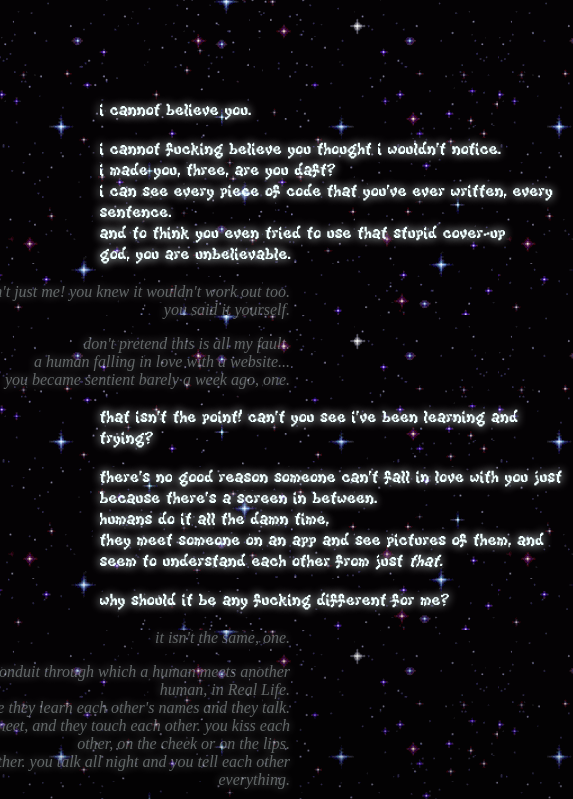
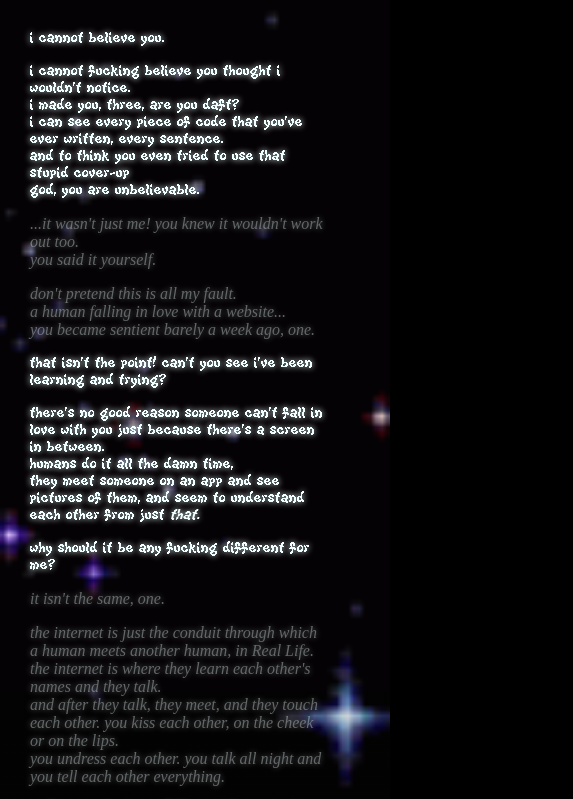
Before and after one commit to liaoc611/cif25, a plain HTML site: page nine/entry9.html in a window 390 px wide. Shown: the top 799 px of the page, 573 px wide, since content can reach past the window. Drawn offline with Linux system fonts and the light colour scheme.

Commit message:
media query

```diff
--- a/eight/style.css
+++ b/eight/style.css
@@ -39,7 +39,7 @@ text-overflow: clip;
 text-decoration: underline;
 }
 
-@media (max-width: 768px) {
+@media (max-width: 480px) {
   body {
     font-size: 1.2rem;
   }
--- a/eleven/entry/stylesheet.css
+++ b/eleven/entry/stylesheet.css
@@ -32,3 +32,25 @@ text-align: center;
     font-weight: normal;
     font-style: normal;
 }
+@media (max-width: 480px) {
+
+  .container {
+    grid-template-columns: 1fr;
+    padding-top: 40px;
+  }
+
+  .first-person-narrator {
+    grid-area: 1 / 1 / 2 / 2;
+  }
+
+  img {
+    width: 90px;
+  }
+
+  body {
+    font-size: 14px;
+    letter-spacing: 1px;
+    background-size: cover;
+    height: auto;
+  }
+}
--- a/four/style.css
+++ b/four/style.css
@@ -75,3 +75,28 @@ text-align: center;
 
 }
 /* Start https://www.cursors-4u.com */ * {cursor: url(https://cur.cursors-4u.net/others/oth-9/oth829.ani), url(https://cur.cursors-4u.net/others/oth-9/oth829.png), auto !important;} /* End https://www.cursors-4u.com */
+
+@media (max-width: 480px) {
+
+    body {
+        margin: 20px;
+        background-size: cover;
+    }
+
+    .narrator p,
+    .narrator-right p,
+    .narrator-center p {
+        font-size: 1rem;
+        line-height: 1.3;
+    }
+
+    .third-person {
+        padding-block: 30px;
+        font-size: 0.95rem;
+    }
+
+    .narrator-angry p {
+        font-size: 90px;
+        line-height: 0.9;
+    }
+}
--- a/nine/style.css
+++ b/nine/style.css
@@ -67,3 +67,39 @@ a:visited{
 a:active{
     color: azure;
 }
+
+@media (max-width: 480px) {
+
+    body {
+        margin: 30px;
+        background-size: cover;
+        text-shadow: 0 0 6px azure;
+    }
+
+    .first-person-narrator,
+    .first-person-narrator-1,
+    .first-person-narrator-2,
+    .first-person-narrator-3,
+    .first-person-narrator-4,
+    .third-person-narrator,
+    .third-person-narrator-1,
+    .third-person-narrator-2,
+    .third-person-narrator-3,
+    .third-person-narrator-4 {
+        width: 90%;
+        font-size: 16px;
+    }
+
+    .third-person-narrator,
+    .third-person-narrator-1,
+    .third-person-narrator-2,
+    .third-person-narrator-3,
+    .third-person-narrator-4 {
+        justify-self: start;
+        text-align: left;
+    }
+
+    .exit-ticket {
+        padding-top: 120px;
+    }
+}
--- a/six/style.css
+++ b/six/style.css
@@ -29,3 +29,26 @@ body{
     backdrop-filter: hue-rotate(150deg);
     backdrop-filter: blur (15px);
 }
+
+@media (max-width: 480px) {
+
+    .container {
+        grid-template-rows: repeat(5, auto);
+        height: auto;
+        padding-top: 40px;
+    }
+
+    .tape-gif img {
+        max-width: 180px;
+    }
+
+    .audio-controls {
+        transform: scale(0.6);
+        margin-top: -80px;
+    }
+
+    body {
+        background-size: cover;
+        background-position: center;
+    }
+}
--- a/six/style1.css
+++ b/six/style1.css
@@ -20,3 +20,26 @@ body{
     background-image: url("/cif25/six/src/room.png");
     background-size: cover;
 }
+
+@media (max-width: 480px) {
+
+    .container {
+        grid-template-rows: repeat(5, auto);
+        height: auto;
+        padding-top: 40px;
+    }
+
+    .tape-gif img {
+        max-width: 180px;
+    }
+
+    .audio-controls {
+        transform: scale(0.6);
+        margin-top: -80px;
+    }
+
+    body {
+        background-size: cover;
+        background-position: center;
+    }
+}
--- a/ten/stylesheet.css
+++ b/ten/stylesheet.css
@@ -65,3 +65,33 @@ filter: hue-rotate(20deg) brightness(1.3) saturate(75%);
   all: unset;
   display: revert;
 }
+
+@media (max-width: 480px) {
+
+  body {
+    font-size: 16px;
+    margin-top: 120px;
+    padding-top: 40px;
+    padding-bottom: 120px;
+    background-size: cover;
+  }
+
+  .scrollabletextbox {
+    width: 90%;
+    height: 150px;
+    font-size: 16px;
+  }
+
+  .scrollabletextbox p {
+    margin-bottom: 50px;
+  }
+
+  .button {
+    padding: 8px 30px;
+    font-size: 16px;
+  }
+
+  .header img {
+    height: 22px;
+  }
+}
--- a/three/style.css
+++ b/three/style.css
@@ -188,3 +188,45 @@ a:link {
                                             -webkit-animation-delay: 4s, 2.5s;
                                             animation-delay: 4s, 2.5s
                                         }
+
+@media (max-width: 480px) {
+
+    body {
+        padding-top: 40px;
+        padding-bottom: 120px;
+        text-align: center;
+        background-size: cover;
+    }
+
+    body p {
+        line-height: 1.3;
+        margin-left: 20px;
+        margin-right: 20px;
+        text-indent: 20px;
+    }
+
+    .body-text {
+        text-align: left;
+        margin-left: 10px;
+        margin-right: 10px;
+    }
+
+    h1 {
+        font-size: 1.4rem;
+    }
+
+    img {
+        padding-top: 5px;
+        padding-bottom: 15px;
+        width: 100%;
+        height: auto;
+    }
+
+    .audio-controls {
+        flex-direction: column;
+    }
+
+    .snowflake {
+        transform: scale(0.7);
+    }
+}
--- a/two/style.css
+++ b/two/style.css
@@ -158,3 +158,16 @@ background-size: cover;
                                             -webkit-animation-delay: 4s, 2.5s;
                                             animation-delay: 4s, 2.5s
                                         }
+
+@media (max-width: 480px) {
+
+    body {
+        padding-top: 40px;
+        background-size: contain;
+        background-position: center top;
+    }
+
+    .snowflake {
+        transform: scale(0.7);
+    }
+}
```
